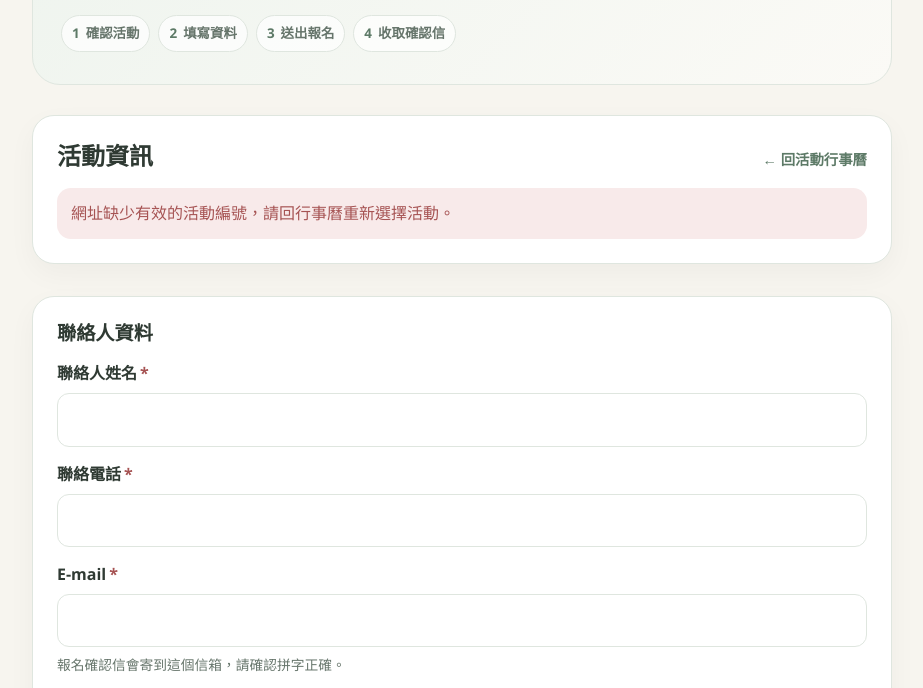
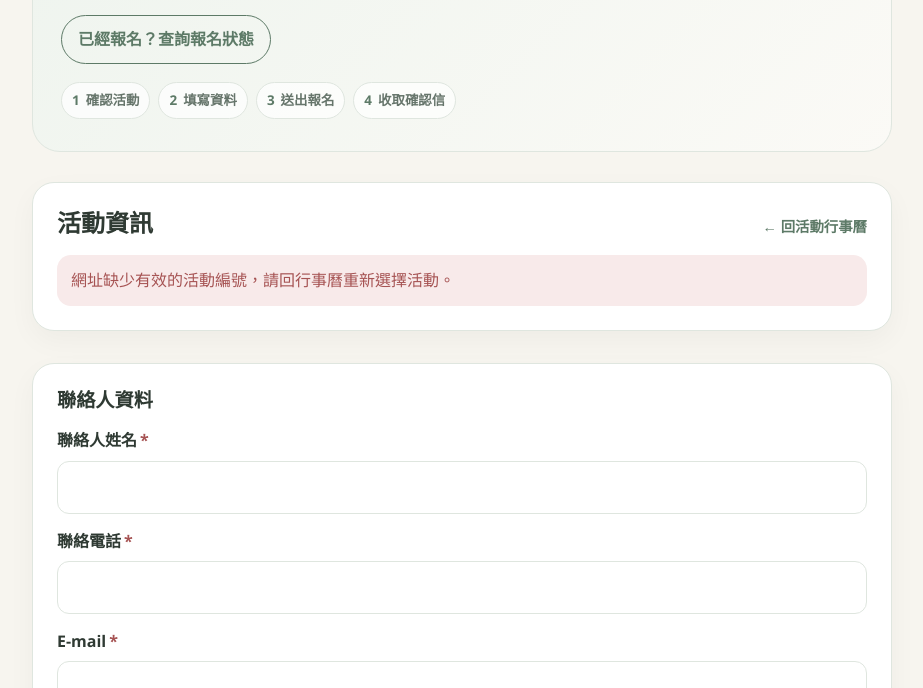
Before and after one commit to weiweipaigu/booking, a plain HTML site: page index.html in a window 1280 px wide. Shown: the part 244-932 px from the top of the page, without its empty margins (178-1101 px from the left). Drawn offline with nearby package versions, Linux system fonts and the light colour scheme.

Commit message:
Implement hero actions with styling and links
Added hero actions section with links and styles.

```diff
--- a/index.html
+++ b/index.html
@@ -112,6 +112,35 @@
     h1 { font-size:clamp(2rem,5vw,3rem); }
     p { margin:0 0 12px; }
     .lead { color:var(--muted); }
+
+    .hero-actions {
+      display:flex;
+      flex-wrap:wrap;
+      gap:10px;
+      margin-top:18px;
+    }
+
+    .hero-link {
+      display:inline-flex;
+      align-items:center;
+      justify-content:center;
+      padding:10px 16px;
+      border-radius:999px;
+      border:1px solid var(--accent);
+      background:var(--accent);
+      color:#fff;
+      font-weight:750;
+      transition:transform .15s ease, background-color .2s ease;
+    }
+
+    .hero-link:hover {
+      transform:translateY(-1px);
+    }
+
+    .hero-link.secondary {
+      background:transparent;
+      color:var(--accent);
+    }
 
     .step-row {
       display:flex;
@@ -504,6 +533,15 @@
         grid-template-columns:1fr;
       }
 
+      .hero-actions {
+        display:grid;
+        grid-template-columns:1fr;
+      }
+
+      .hero-link {
+        width:100%;
+      }
+
       .step-row {
         display:grid;
         grid-template-columns:1fr 1fr;
@@ -542,6 +580,12 @@
       <div class="hero-box">
         <h1>活動報名 / Booking</h1>
         <p class="lead">先確認活動內容，再填寫聯絡人與參加者資料。報名不需要註冊會員，送出成功後會取得一組專屬報名編號。</p>
+
+        <div class="hero-actions">
+          <a class="hero-link secondary" href="https://booking.weiweipaigu.com/lookup/">
+            已經報名？查詢報名狀態
+          </a>
+        </div>
 
         <div class="step-row" aria-label="報名步驟">
           <span class="step-chip"><strong>1</strong> 確認活動</span>
```
